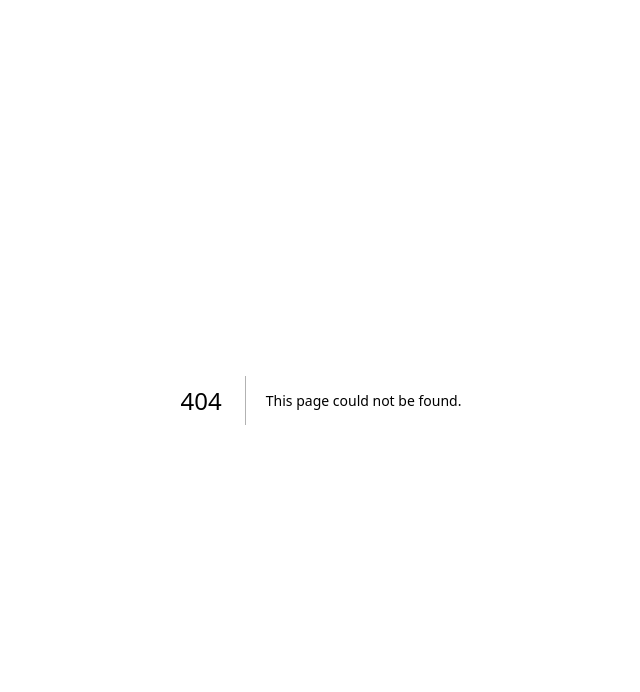
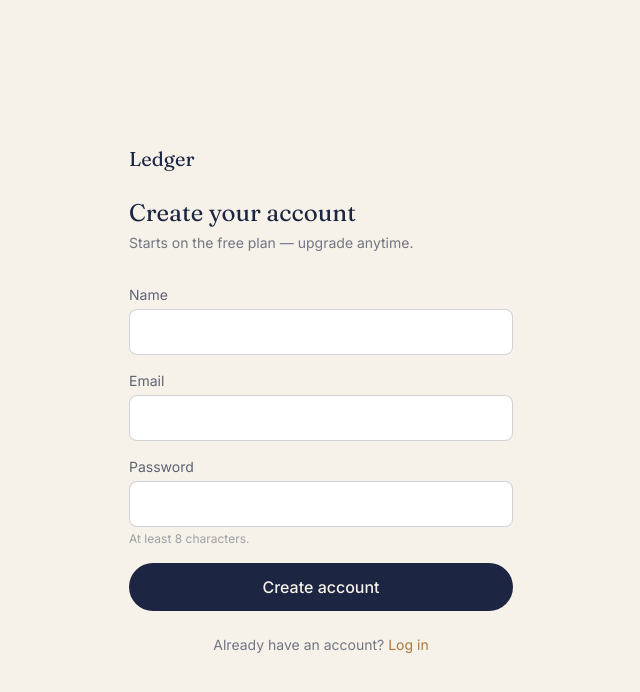
Before and after one commit to Snigdha977/crm_freelance, a Next.js app in the folder frontend/: page /signup in a window 1280 px wide. Before the commit this address had no page. Shown: the top 692 px of the page, without its empty margins (319-959 px from the left). Built offline with nearby package versions, Linux system fonts and the light colour scheme; no server answers.

Commit message:
Add signup page with form handling

```diff
--- /dev/null
+++ b/frontend/app/signup/page.js
@@ -0,0 +1,103 @@
+"use client";
+
+import { Suspense, useState } from "react";
+import { useRouter, useSearchParams } from "next/navigation";
+import Link from "next/link";
+import { api } from "../../lib/api";
+
+export default function SignupPage() {
+  return (
+    <Suspense fallback={null}>
+      <SignupForm />
+    </Suspense>
+  );
+}
+
+function SignupForm() {
+  const router = useRouter();
+  const searchParams = useSearchParams();
+  const wantsPro = searchParams.get("plan") === "pro";
+
+  const [form, setForm] = useState({ name: "", email: "", password: "" });
+  const [error, setError] = useState("");
+  const [loading, setLoading] = useState(false);
+
+  async function handleSubmit(e) {
+    e.preventDefault();
+    setError("");
+    setLoading(true);
+    try {
+      await api.signup(form);
+      if (wantsPro) {
+        const { url } = await api.createCheckout();
+        window.location.href = url;
+      } else {
+        router.push("/dashboard");
+      }
+    } catch (err) {
+      setError(err.message);
+    } finally {
+      setLoading(false);
+    }
+  }
+
+  return (
+    <main className="flex min-h-screen items-center justify-center bg-paper px-6">
+      <div className="w-full max-w-sm">
+        <Link href="/" className="font-display text-xl text-ink">Ledger</Link>
+        <h1 className="mt-6 font-display text-2xl text-ink">Create your account</h1>
+        <p className="mt-1 text-sm text-ink/60">
+          {wantsPro ? "You'll be taken to checkout right after this." : "Starts on the free plan — upgrade anytime."}
+        </p>
+
+        <form onSubmit={handleSubmit} className="mt-8 space-y-4">
+          <div>
+            <label className="block text-sm text-ink/70">Name</label>
+            <input
+              type="text"
+              value={form.name}
+              onChange={(e) => setForm({ ...form, name: e.target.value })}
+              className="mt-1 w-full rounded-lg border border-ink/20 bg-white px-4 py-2.5 text-ink outline-none focus:border-brass"
+            />
+          </div>
+          <div>
+            <label className="block text-sm text-ink/70">Email</label>
+            <input
+              type="email"
+              required
+              value={form.email}
+              onChange={(e) => setForm({ ...form, email: e.target.value })}
+              className="mt-1 w-full rounded-lg border border-ink/20 bg-white px-4 py-2.5 text-ink outline-none focus:border-brass"
+            />
+          </div>
+          <div>
+            <label className="block text-sm text-ink/70">Password</label>
+            <input
+              type="password"
+              required
+              minLength={8}
+              value={form.password}
+              onChange={(e) => setForm({ ...form, password: e.target.value })}
+              className="mt-1 w-full rounded-lg border border-ink/20 bg-white px-4 py-2.5 text-ink outline-none focus:border-brass"
+            />
+            <p className="mt-1 text-xs text-ink/40">At least 8 characters.</p>
+          </div>
+
+          {error && <p className="text-sm text-rose">{error}</p>}
+
+          <button
+            type="submit"
+            disabled={loading}
+            className="w-full rounded-full bg-ink py-3 font-medium text-paper transition hover:bg-ink/90 disabled:opacity-60"
+          >
+            {loading ? "Creating account…" : wantsPro ? "Create account & continue to payment" : "Create account"}
+          </button>
+        </form>
+
+        <p className="mt-6 text-center text-sm text-ink/60">
+          Already have an account? <Link href="/login" className="text-brass hover:underline">Log in</Link>
+        </p>
+      </div>
+    </main>
+  );
+}
```
